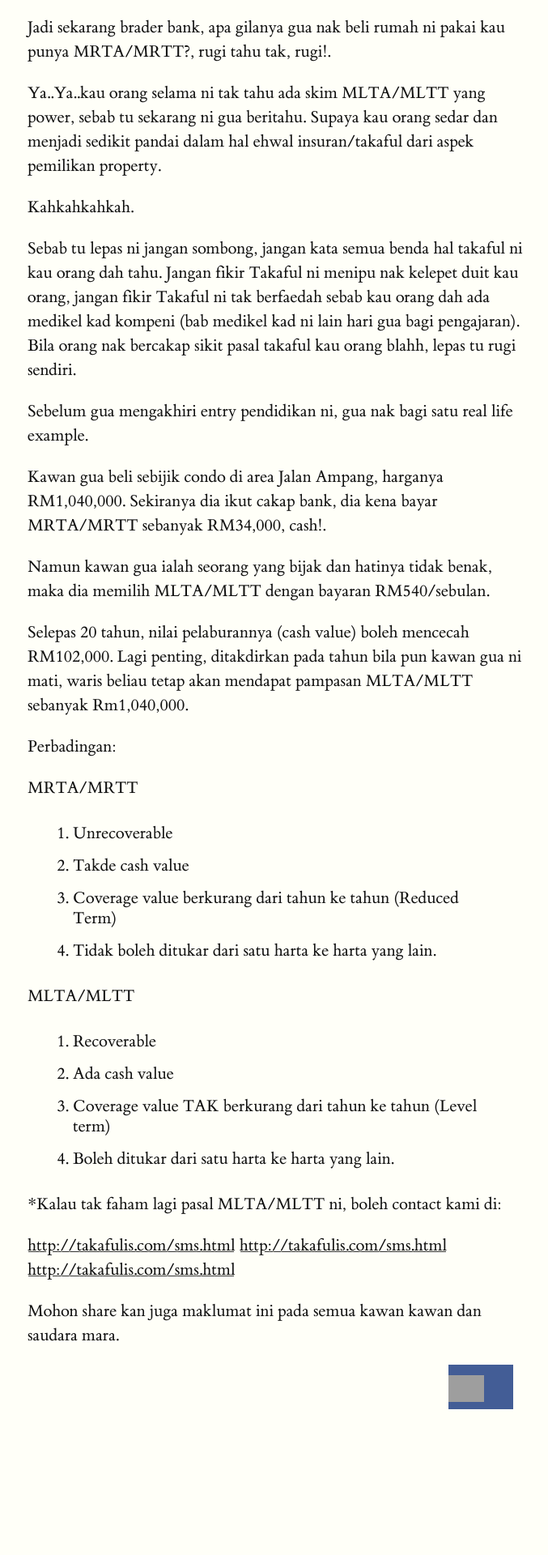
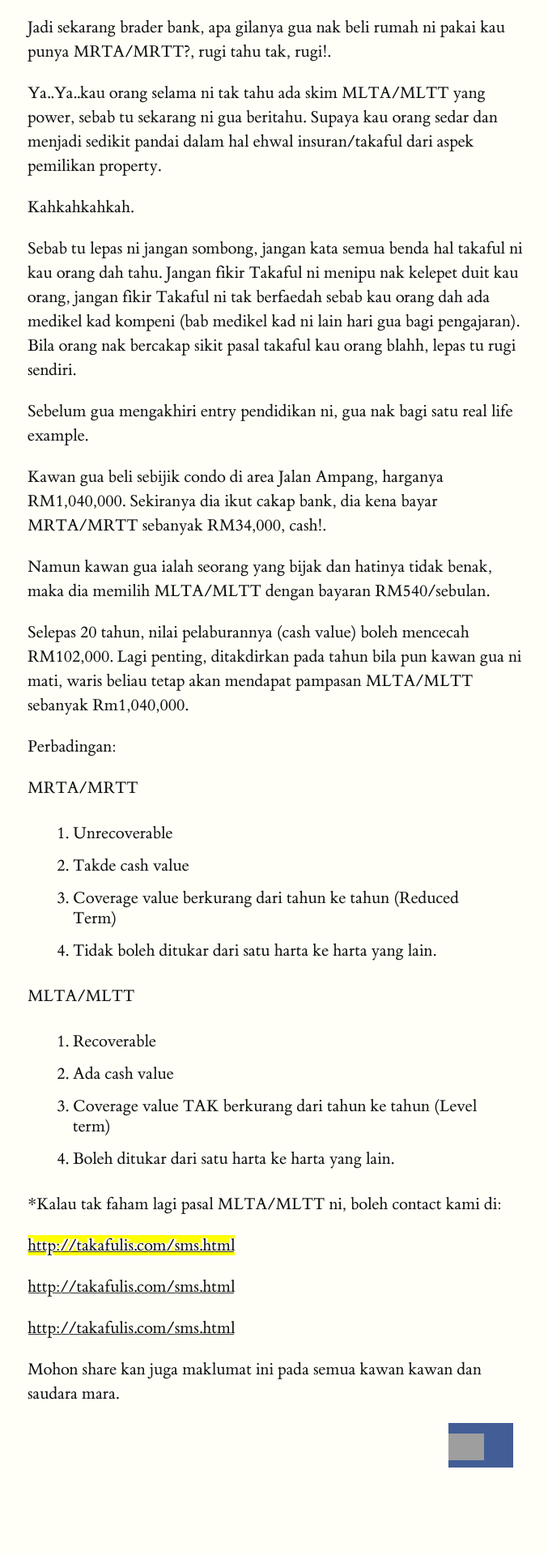
Before and after one commit to takafulis/takafulis.github.io, a Jekyll site: the page built from _posts/2017-01-26-pencerahan-mlta-mltt.md, in a window 1280 px wide. Shown: the part 4257-6177 px from the top of the page at 81% size, without its empty margins (126-803 px from the left). Built offline with Jekyll 4.4.1, drawn with Linux system fonts in a browser that asks for light colours; before the commit the page ends 6105 px from its top, so only the background shows below that; grey boxes are pictures that could not be loaded.

Commit message:
Update 2017-01-26-pencerahan-mlta-mltt.md

```diff
--- a/_posts/2017-01-26-pencerahan-mlta-mltt.md
+++ b/_posts/2017-01-26-pencerahan-mlta-mltt.md
@@ -110,8 +110,10 @@ MLTA/MLTT
 
 *Kalau tak faham lagi pasal MLTA/MLTT ni, boleh contact kami di:
 
+<span style="background-color:yellow;">[http://takafulis.com/sms.html](http://takafulis.com/sms.html)</span>
+
 [http://takafulis.com/sms.html](http://takafulis.com/sms.html)
-[http://takafulis.com/sms.html](http://takafulis.com/sms.html)
+
 [http://takafulis.com/sms.html](http://takafulis.com/sms.html)
 
 
```
